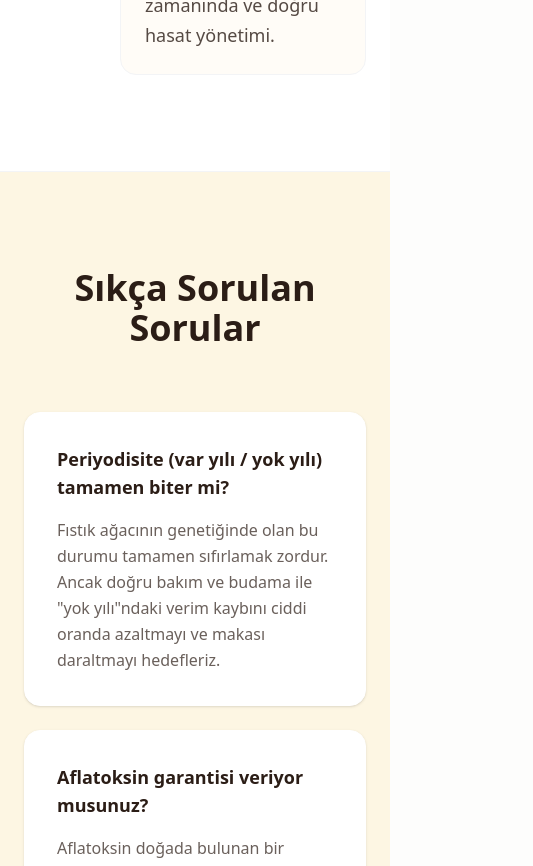
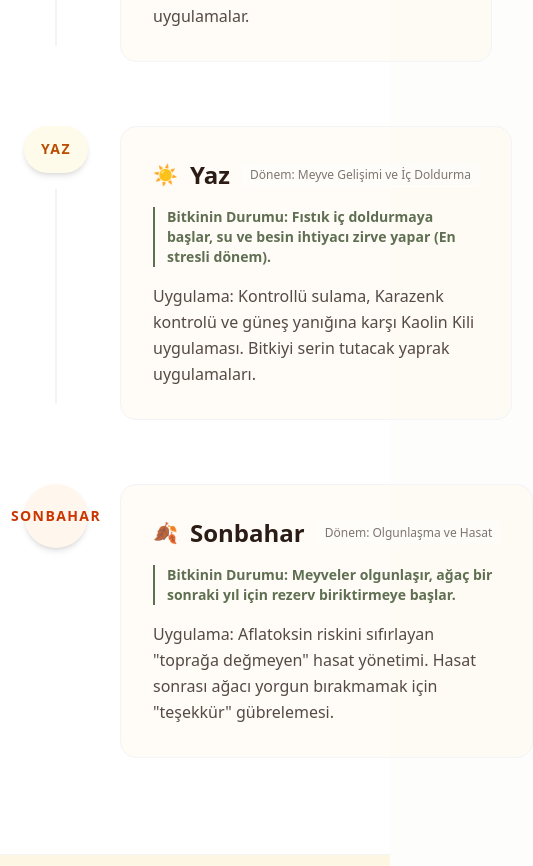
Before and after one commit to sanskript13/vera-terra-g3ph, a Next.js app: page /cozumler/antep-fistigi in a window 390 px wide. Shown: the part 8960-9826 px from the top of the page, 533 px wide, since content can reach past the window. Built offline with nearby package versions, Linux system fonts and the light colour scheme.

Commit message:
feat(antep-fistigi): update timeline and faq with detailed agronomic content

```diff
--- a/app/components/Navbar.tsx
+++ b/app/components/Navbar.tsx
@@ -33,7 +33,7 @@ export function Navbar() {
                     </svg>
                 </button>
                 <div className={`${isOpen ? 'block' : 'hidden'} w-full md:block md:w-auto`} id="navbar-default">
-                    <ul className="font-medium flex flex-col p-4 md:p-0 mt-4 border border-[var(--foreground)]/10 rounded-lg bg-[var(--background)] md:flex-row md:space-x-8 md:mt-0 md:border-0 md:bg-transparent">
+                    <ul className="font-medium flex flex-col p-4 md:p-0 mt-4 border border-[var(--foreground)]/10 rounded-lg bg-[var(--background)] md:flex-row md:items-center md:space-x-8 md:mt-0 md:border-0 md:bg-transparent">
                         {navLinks.map((link) => (
                             <li key={link.name}>
                                 <Link
--- a/app/cozumler/antep-fistigi/page.tsx
+++ b/app/cozumler/antep-fistigi/page.tsx
@@ -190,24 +190,57 @@ export default function AntepFistigiPage() {
             {/* NASIL ÇALIŞIR - TIMELINE SECTION */}
             <section className="py-24 px-6 bg-white border-y border-gray-100">
                 <div className="max-w-4xl mx-auto">
-                    <h2 className="text-4xl font-bold text-center mb-20 text-[#2B1D16]">Yıllık Uygulama Takvimi</h2>
-                    <div className="space-y-12">
+                    <h2 className="text-4xl font-bold text-center mb-6 text-[#2B1D16]">Yıllık Uygulama Takvimi</h2>
+                    <p className="text-center text-gray-500 mb-20">Sadece zamanı değil, ağacın ruh halini ve biyolojik ihtiyacını takip ediyoruz:</p>
+                    <div className="space-y-16">
                         {[
-                            { season: "Kış", content: "Kış budaması, Bordo bulamacı ve kışlık örtü bitkisi ekimi.", color: "bg-blue-50 text-blue-700" },
-                            { season: "Bahar", content: "Uyanışla birlikte Psillid takibi ve azot/bor yönetimi.", color: "bg-green-50 text-green-700" },
-                            { season: "Yaz", content: "Kontrollü sulama, Karazenk kontrolü ve iç doldurma takibi.", color: "bg-amber-50 text-amber-700" },
-                            { season: "Sonbahar", content: "Aflatoksin riskine karşı zamanında ve doğru hasat yönetimi.", color: "bg-orange-50 text-orange-700" }
+                            {
+                                season: "❄️ Kış",
+                                period: "Dönem: Kış Uykusu (Dormansi)",
+                                state: "Bitkinin Durumu: Ağaç enerjisini köklere çeker, dinlenmeye geçer.",
+                                action: "Uygulama: Kış budaması ile ışık yönetimi, Bordo bulamacı ile hijyen ve toprağın zırhı olacak kışlık örtü bitkisi ekimi.",
+                                color: "bg-blue-50 text-blue-700"
+                            },
+                            {
+                                season: "🌸 Bahar",
+                                period: "Dönem: Uyanış ve Çiçeklenme",
+                                state: "Bitkinin Durumu: Gözler patlar, ağaç \"canlanır\" ve gelecek yılın gözlerini oluşturmaya başlar.",
+                                action: "Uygulama: Psillid takibi, tozlaşma desteği, Çinko (Zn) ve Bor (B) ile çiçek sağlığı yönetimi. Toprak altı yaşamı hareketlendirecek sıvı organik uygulamalar.",
+                                color: "bg-green-50 text-green-700"
+                            },
+                            {
+                                season: "☀️ Yaz",
+                                period: "Dönem: Meyve Gelişimi ve İç Doldurma",
+                                state: "Bitkinin Durumu: Fıstık iç doldurmaya başlar, su ve besin ihtiyacı zirve yapar (En stresli dönem).",
+                                action: "Uygulama: Kontrollü sulama, Karazenk kontrolü ve güneş yanığına karşı Kaolin Kili uygulaması. Bitkiyi serin tutacak yaprak uygulamaları.",
+                                color: "bg-amber-50 text-amber-700"
+                            },
+                            {
+                                season: "🍂 Sonbahar",
+                                period: "Dönem: Olgunlaşma ve Hasat",
+                                state: "Bitkinin Durumu: Meyveler olgunlaşır, ağaç bir sonraki yıl için rezerv biriktirmeye başlar.",
+                                action: "Uygulama: Aflatoksin riskini sıfırlayan \"toprağa değmeyen\" hasat yönetimi. Hasat sonrası ağacı yorgun bırakmamak için \"teşekkür\" gübrelemesi.",
+                                color: "bg-orange-50 text-orange-700"
+                            }
                         ].map((item, i) => (
                             <div key={i} className="flex gap-8 group">
                                 <div className="flex flex-col items-center">
-                                    <div className={`w-16 h-16 rounded-full flex items-center justify-center font-bold text-sm tracking-widest uppercase transition-all group-hover:scale-110 ${item.color}`}>
-                                        {item.season}
+                                    <div className={`w-16 h-16 rounded-full flex items-center justify-center font-bold text-sm tracking-widest uppercase shadow-md transition-all group-hover:scale-110 ${item.color}`}>
+                                        {item.season.split(' ')[1]}
                                     </div>
-                                    {i < 3 && <div className="w-[2px] h-full bg-gray-100 my-2"></div>}
+                                    {i < 3 && <div className="w-[2px] h-full bg-gray-100 my-4"></div>}
                                 </div>
-                                <div className="flex-1 pt-3">
-                                    <div className="p-6 bg-[#FDF6E3]/30 rounded-2xl border border-gray-100 group-hover:border-[#93C572]/30 transition-colors">
-                                        <p className="text-lg text-[#2B1D16]/80 leading-relaxed">{item.content}</p>
+                                <div className="flex-1">
+                                    <div className="p-8 bg-[#FDF6E3]/30 rounded-2xl border border-gray-100 group-hover:border-[#93C572]/30 transition-all group-hover:shadow-lg">
+                                        <div className="flex items-center gap-3 mb-4">
+                                            <span className="text-xl">{item.season.split(' ')[0]}</span>
+                                            <h3 className="text-2xl font-bold text-[#2B1D16]">{item.season.split(' ')[1]}</h3>
+                                            <span className="text-xs font-mono bg-white/50 px-2 py-1 rounded truncate opacity-60 ml-auto">{item.period}</span>
+                                        </div>
+                                        <div className="space-y-4">
+                                            <p className="text-sm font-semibold text-[#5F6F52] border-l-2 border-[#5F6F52] pl-3">{item.state}</p>
+                                            <p className="text-base text-[#2B1D16]/80 leading-relaxed">{item.action}</p>
+                                        </div>
                                     </div>
                                 </div>
                             </div>
@@ -218,17 +251,41 @@ export default function AntepFistigiPage() {
 
             {/* SIK SORULAN SORULAR */}
             <section className="py-24 px-6 bg-[#FDF6E3]">
-                <div className="max-w-3xl mx-auto">
-                    <h2 className="text-4xl font-bold text-center mb-16 text-[#2B1D16]">Sıkça Sorulan Sorular</h2>
+                <div className="max-w-4xl mx-auto">
+                    <h2 className="text-4xl font-bold text-center mb-6 text-[#2B1D16]">Sıkça Sorulan Sorular</h2>
+                    <p className="text-center text-gray-500 mb-16">Onarıcı Tarım & Antep Fıstığı Özel</p>
                     <div className="space-y-6">
-                        <div className="bg-white p-8 rounded-2xl border border-white shadow-sm">
-                            <h4 className="text-lg font-bold mb-4 text-[#2B1D16]">Periyodisite (var yılı / yok yılı) tamamen biter mi?</h4>
-                            <p className="text-[#2B1D16]/70 leading-relaxed">Fıstık ağacının genetiğinde olan bu durumu tamamen sıfırlamak zordur. Ancak doğru bakım ve budama ile "yok yılı"ndaki verim kaybını ciddi oranda azaltmayı ve makası daraltmayı hedefleriz.</p>
-                        </div>
-                        <div className="bg-white p-8 rounded-2xl border border-white shadow-sm">
-                            <h4 className="text-lg font-bold mb-4 text-[#2B1D16]">Aflatoksin garantisi veriyor musunuz?</h4>
-                            <p className="text-[#2B1D16]/70 leading-relaxed">Aflatoksin doğada bulunan bir mantar türüdür ve sıfırlanamaz. Ancak geliştirdiğimiz yönetim protokolleri ile yasal limitlerin (AB standartları) altına indirmeyi yönetiriz.</p>
-                        </div>
+                        {[
+                            {
+                                q: "1. Onarıcı tarım Antep fıstığında verimi düşürür mü?",
+                                a: "Tam tersine. İlk geçiş yıllarında stabilizasyon beklense de, uzun vadede toprağın organik maddesi arttığı için \"yok yılı\" (periyodisite) etkisi azalır. Onarıcı tarım, ağacın sadece bu yıl değil, her yıl sürdürülebilir bir verim vermesini hedefler."
+                            },
+                            {
+                                q: "2. \"Hiç kimyasal kullanmayacak mıyız?\"",
+                                a: "Onarıcı tarım \"hiç\" değil, \"gerektiği kadar\" felsefesini savunur. Önce toprağın ve ağacın bağışıklığını güçlendiririz. Eğer biyolojik eşik aşılırsa, en az zararlı yöntemden başlayarak müdahale ederiz. Hedefimiz, zamanla kimyasala olan ihtiyacı minimuma indirmektir."
+                            },
+                            {
+                                q: "3. Örtü bitkisi (ot) ekmek fıstığın suyunu çalmaz mı?",
+                                a: "Geleneksel inanışın aksine, doğru örtü bitkisi karışımları toprağı bir sünger gibi yapar. Çıplak toprak güneşte pişip suyu buharlaştırırken, örtü bitkili toprak nemi hapseder ve kış yağışlarının yeraltına sızmasını sağlar. Yani otlar suyu çalmaz, toprağa saklar."
+                            },
+                            {
+                                q: "4. Aflatoksin sorununu onarıcı tarım nasıl çözer?",
+                                a: "Aflatoksin bir mantar (Aspergillus) sorunudur. Onarıcı tarımla toprakta faydalı mikroorganizma popülasyonunu artırarak zararlı mantarların baskın hale gelmesini engelleriz. Ayrıca doğru hasat ve kurutma disiplinimizle bu riski tarladan sofraya kadar yönetiriz."
+                            },
+                            {
+                                q: "5. Karazenk ile mücadelede onarıcı yöntemler yeterli mi?",
+                                a: "Evet. Karazenk ağacın zayıf düştüğü anı bekler. Bakır uygulamalarını, bitki bağışıklığını artıran deniz yosunu ve mikrobiyal gübrelerle destekleyerek yaprağın ağaçta kalma süresini uzatırız. Yaprak ne kadar geç dökülürse, ağaç o kadar güçlenir."
+                            },
+                            {
+                                q: "6. Periyodisite (Var/Yok yılı) gerçekten önlenebilir mi?",
+                                a: "Tamamen yok etmek genetik bir direnç gerektirse de, şiddetini %50-%70 oranında azaltmak mümkündür. Ağacın karbonhidrat dengesini ve toprak altı besin ağını doğru yönetirseniz, fıstık ağacınız \"yok\" yılında bile size gülümsemeye devam eder."
+                            }
+                        ].map((item, i) => (
+                            <div key={i} className="bg-white p-8 rounded-2xl border border-white shadow-sm hover:shadow-md transition-shadow">
+                                <h4 className="text-lg font-bold mb-4 text-[#2B1D16]">{item.q}</h4>
+                                <p className="text-[#2B1D16]/70 leading-relaxed">{item.a}</p>
+                            </div>
+                        ))}
                     </div>
                 </div>
             </section>
```
